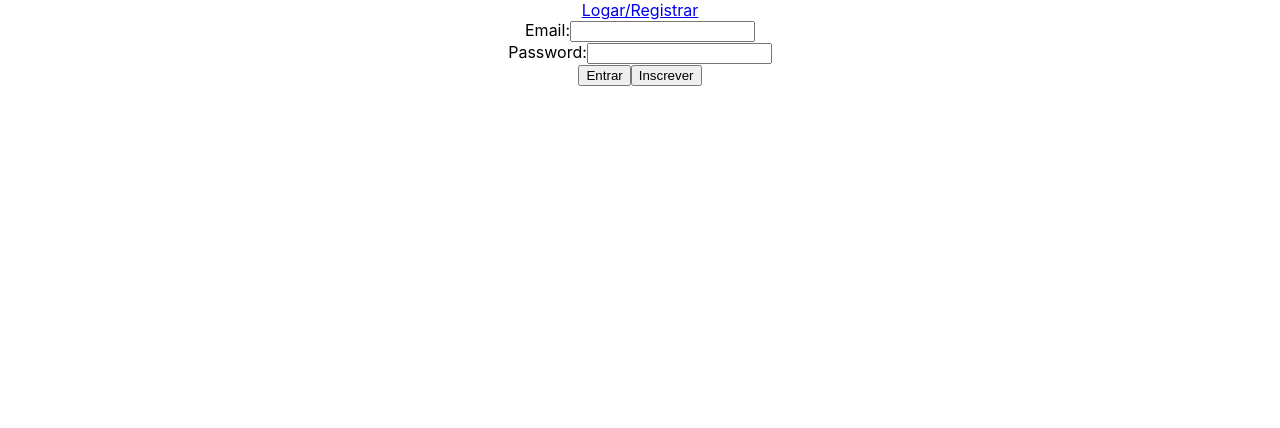
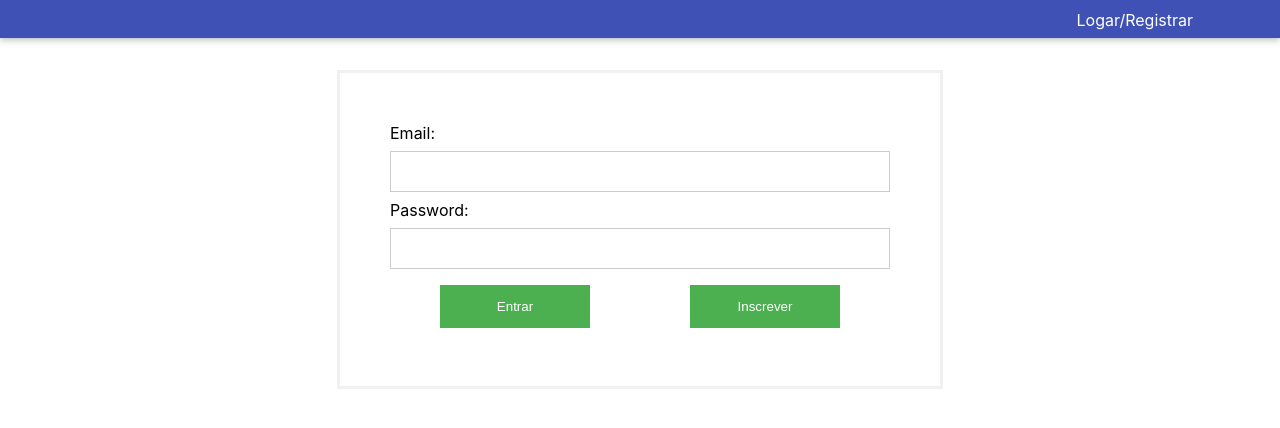
Before and after one commit to adrianosotos/course-crud, a React (Create React App) app in the folder client/: page /#/login in a window 1280 px wide. Shown: the top 428 px of the page. Built offline with nearby package versions, Linux system fonts and the light colour scheme; no server answers.

Commit message:
feat: styles

```diff
--- a/client/src/components/courseFilter.js
+++ b/client/src/components/courseFilter.js
@@ -9,8 +9,9 @@ function CourseFilter ({ filters, setSelectedFilter }) {
   return (
     <div>
       <Select
-        label={'Selecione o Curso'}
+        label={'Selecione o Curso:'}
         onChange={handleSelectedFilter}
+        styleClass={'filter-select'}
       >
           <option value='/'>TODOS</option>
           {filters.map(filter => {
--- a/client/src/components/courseForm.js
+++ b/client/src/components/courseForm.js
@@ -99,16 +99,8 @@ function CourseForm ({ cleanSelectedCourse, selectedCourse, updateCourse, delete
 
   return (
     <>
-      <form>
-        <Input
-          label={'Nível'}
-          onChange={handleChange}
-          name={'level'}
-          value={course.level || ''}
-          onBlur={onBlur}
-          error={errors.level}
-        />
-
+      <form className='course-form'>
+        <div className='row'>
           <Input
             label={'Curso'}
             onChange={handleChange}
@@ -116,8 +108,11 @@ function CourseForm ({ cleanSelectedCourse, selectedCourse, updateCourse, delete
             value={course.name || ''}
             onBlur={onBlur}
             error={errors.name}
+            styleClass={'course-input'}
           />
+        </div>
 
+        <div className='row'>
           <Input
             label={'Livro'}
             onChange={handleChange}
@@ -125,6 +120,7 @@ function CourseForm ({ cleanSelectedCourse, selectedCourse, updateCourse, delete
             value={course.book || ''}
             onBlur={onBlur}
             error={errors.book}
+            styleClass={'course-input'}
           />
 
           <Input
@@ -134,30 +130,32 @@ function CourseForm ({ cleanSelectedCourse, selectedCourse, updateCourse, delete
             value={course.bookPublisher || ''}
             onBlur={onBlur}
             error={errors.bookPublisher}
+            styleClass={'course-input'}
+          />
+        </div>
+
+        <div className='row'>
+        <Input
+            label={'Nível'}
+            onChange={handleChange}
+            name={'level'}
+            value={course.level || ''}
+            onBlur={onBlur}
+            error={errors.level}
+            styleClass={'course-input small-input'}
           />
 
           <Select
-          label={'Ativo'}
+            label={'Ativo:'}
             onChange={handleChange}
             name={'active'}
             value={course.active || ''}
             onBlur={onBlur}
             error={errors.active}
+            styleClass={'course-input select'}
           >
             <option value="yes">Sim</option>
             <option value="no">Não</option>
-        </Select>
-
-        <Select
-          label={'Modalidade'}
-          onChange={handleChange}
-          name={'modality'}
-          value={course.modality || ''}
-          onBlur={onBlur}
-          error={errors.modality}
-        >
-          <option value="inPerson">Presencial</option>
-          <option value="online">À Distância</option>
           </Select>
 
           <Input
@@ -167,8 +165,20 @@ function CourseForm ({ cleanSelectedCourse, selectedCourse, updateCourse, delete
             value={course.duration || ''}
             onBlur={onBlur}
             error={errors.duration}
+            styleClass={'course-input small-input'}
           />
-
+          <Select
+            label={'Modalidade:'}
+            onChange={handleChange}
+            name={'modality'}
+            value={course.modality || ''}
+            onBlur={onBlur}
+            error={errors.modality}
+            styleClass={'course-input select'}
+          >
+            <option value="inPerson">Presencial</option>
+            <option value="online">À Distância</option>
+          </Select>
           <Input
             label={'Curso ID'}
             onChange={handleChange}
@@ -176,12 +186,20 @@ function CourseForm ({ cleanSelectedCourse, selectedCourse, updateCourse, delete
             value={course.courseId || ''}
             onBlur={onBlur}
             error={errors.courseId}
+            styleClass={'course-input small-input'}
           />
+        </div>
+
+        <div className='row'>
+
+        </div>
       </form>
+      <div className='controls'>
         <button onClick={handleSubmit}>Salvar</button>
         <button onClick={handleUpdateCourse}>Alterar</button>
         <button onClick={() => deleteCourse(course)}>Deletar</button>
         <button onClick={cleanSelectedCourse}>Limpar</button>
+      </div>
     </>
   )
 }
--- a/client/src/components/courseTable.js
+++ b/client/src/components/courseTable.js
@@ -18,14 +18,14 @@ function CourseTable ({ courses, selectCourse }) {
               id={index}
               onClick={selectCourse}
             >
-              <th>{active}</th>
-              <th>{courseId}</th>
-              <th>{level}</th>
-              <th>{name}</th>
-              <th>{book}</th>
-              <th>{bookPublisher}</th>
-              <th>{modality}</th>
-              <th>{duration}</th>
+              <td>{active}</td>
+              <td>{courseId}</td>
+              <td>{level}</td>
+              <td>{name}</td>
+              <td>{book}</td>
+              <td>{bookPublisher}</td>
+              <td>{modality}</td>
+              <td>{duration}</td>
             </tr>
           )
         }) }
--- a/client/src/components/header.js
+++ b/client/src/components/header.js
@@ -9,15 +9,16 @@ function Header () {
 
   return (
     <header>
-      {
-        user ?
+      <nav>
+        {user ?
             <>
               <Link to='/'>Dashboard</Link>
-            <button to='/' onClick={logoutUser}>Sair</button>
+              <a to='/' onClick={logoutUser}>Sair</a>
             </>
             :
             <Link to='/'>Logar/Registrar</Link>
         }
+      </nav>
     </header>
   )
 }
--- a/client/src/components/input.js
+++ b/client/src/components/input.js
@@ -1,11 +1,11 @@
-function Input ({ label, onChange, name, type, value, error, onBlur}) {
+function Input ({ label, onChange, name, type, value, error, onBlur, styleClass }) {
   return (
-    <div className='input-wrapper'>
+    <div className={styleClass}>
       <label>{label}:</label>
       <input
         onChange={(e) => onChange(e)}
+        type={type || 'text'}
         name={name}
-        type={type}
         value={value}
         onBlur={onBlur}
       />
--- a/client/src/components/select.js
+++ b/client/src/components/select.js
@@ -1,6 +1,6 @@
-function Select ({children, label, onChange, name, value, error, onBlur}) {
+function Select ({children, label, onChange, name, value, error, onBlur, styleClass = ''}) {
   return (
-    <>
+    <div className={styleClass}>
       <label>{label}</label>
       <select
         value={value}
@@ -12,7 +12,7 @@ function Select ({children, label, onChange, name, value, error, onBlur}) {
         { children.map(option => option) }
       </select>
       <div className='input-error'>{error}</div>
-    </>
+    </div>
   )
 }
 
--- a/client/src/pages/dashboard.js
+++ b/client/src/pages/dashboard.js
@@ -57,7 +57,7 @@ function Dashboard () {
   }
 
   return (
-    <div>
+    <div className="dashboard">
       <CourseFilter
         filters={filters}
         setSelectedFilter={setSelectedFilter}
--- a/client/src/pages/login.js
+++ b/client/src/pages/login.js
@@ -28,7 +28,7 @@ function Login () {
   }
 
   return (
-    <div>
+    <div className="login-form">
       <div>
            { error && error.messages }
       </div>
@@ -41,6 +41,7 @@ function Login () {
         <Input
           label="Password"
           name="password"
+          type={'password'}
           onChange={handleChange}
         />
       </form>
--- a/client/src/styles/App.css
+++ b/client/src/styles/App.css
@@ -1,38 +1,218 @@
-.App {
-  text-align: center;
+body {
+  margin-top: 70px;
 }
 
-.App-logo {
-  height: 40vmin;
-  pointer-events: none;
+header {
+  position: fixed;
+  top: 0;
+  right: 0;
+  left: 0;
+  height: 2.4rem;
+  -webkit-transition: background-color .25s,color .25s;
+  transition: background-color .25s,color .25s;
+  background-color: #3f51b5;
+  color: #fff;
+  box-shadow: none;
+  z-index: 2;
+  -webkit-backface-visibility: hidden;
+  backface-visibility: hidden;
+  box-shadow: 0 0 0.2rem rgb(0 0 0 / 10%), 0 0.2rem 0.4rem rgb(0 0 0 / 20%);
 }
 
-@media (prefers-reduced-motion: no-preference) {
-  .App-logo {
-    animation: App-logo-spin infinite 20s linear;
-  }
+nav {
+  max-width: 90%;
+  margin: 10px auto;
+  text-align: right;
 }
 
-.App-header {
-  background-color: #282c34;
-  min-height: 100vh;
+nav a {
+  color: #ffffff;
+  text-decoration: none;
+  margin: 2%;
+  cursor: pointer;
+}
+
+nav a:hover {
+  color: black;
+}
+
+.login-form {
+  border: 3px solid #f1f1f1;
+  width: 500px;
+  padding: 50px;
+  margin: auto;
+}
+
+.login-form input {
+  width: 100%;
+  padding: 12px 20px;
+  margin: 8px 0;
+  display: inline-block;
+  border: 1px solid #ccc;
+  box-sizing: border-box;
+}
+
+.login-form button {
+  background-color: #4CAF50;
+  color: white;
+  padding: 14px 20px;
+  margin: 8px 50px;
+  border: none;
+  cursor: pointer;
+  width: 30%;
+}
+
+.dashboard {
+  margin: auto;
+  width: 70%;
+  border: 3px solid #f1f1f1;
+  padding: 30px;
+}
+
+.filter-select label {
+  margin-right: 10px;
+}
+
+.filter-select select {
+  width: 200px;
+}
+
+.course-form {
+  width: 100%;
+}
+
+.course-form .row {
   display: flex;
-  flex-direction: column;
-  align-items: center;
-  justify-content: center;
-  font-size: calc(10px + 2vmin);
+  width: 100%;
+  margin: 10px 0;
+}
+
+.course-input {
+  margin-right: 20px;
+}
+
+.course-input.select {
+  padding-top: 5px;
+}
+
+.course-form label {
+  margin-right: 5px;
+}
+
+.course-form input {
+  width: 500px;
+  margin: 5px;
+}
+
+.small-input input{
+  width: 40px;
+}
+
+.controls {
+  margin: 10px
+}
+
+.controls button {
+  background-color: #4CAF50;
+  color: white;
+  padding: 14px 20px;
+  margin: 7px;
+  border: none;
+  cursor: pointer;
+  width: 100px;
+}
+
+table {
+  width: 100%;
+  border-collapse: collapse;
+}
+
+td, th {
+  border: 1px solid #ddd;
+  padding: 8px;
+}
+
+tr:nth-child(even){
+  background-color: #f2f2f2;
+}
+
+tr:hover {
+  background-color: #ddd;
+}
+
+th {
+  padding-top: 12px;
+  padding-bottom: 12px;
+  text-align: left;
+  background-color: #4CAF50;
   color: white;
 }
 
-.App-link {
-  color: #61dafb;
+@media only screen and (max-width: 756px) {
+  .login-form {
+    width: 60%;
+  }
+
+  .login-form button {
+    width: 100%;
+    margin: 10px auto;
+  }
+
+  .dashboard {
+    width: 70%;
+  }
+
+  .course-form .row {
+    flex-direction: column;
+  }
+
+  .course-form input {
+    width: 100%;
+    margin: 5px;
+  }
+
+  .small-input input{
+    width: 47%;
+  }
+
+  table, thead, tbody, th, td, tr {
+    display: block;
+  }
+
+  thead tr {
+    position: absolute;
+    top: -9999px;
+    left: -9999px;
+  }
+
+  tr { border: 1px solid #ccc; }
+
+  td {
+    border: none;
+    border-bottom: 1px solid #eee;
+    position: relative;
+    padding-left: 50%;
+  }
+
+  th {
+    display: none;
+  }
+
+  td:before {
+    position: absolute;
+    top: 6px;
+    left: 6px;
+    width: 45%;
+    padding-right: 10px;
+    white-space: nowrap;
+  }
+
+  td:nth-of-type(1):before { content: "Ativo"; }
+  td:nth-of-type(2):before { content: "Curso ID"; }
+  td:nth-of-type(3):before { content: "Nível"; }
+  td:nth-of-type(4):before { content: "Curso"; }
+  td:nth-of-type(5):before { content: "Livro"; }
+  td:nth-of-type(6):before { content: "Editora"; }
+  td:nth-of-type(7):before { content: "Modalidade"; }
+  td:nth-of-type(8):before { content: "Carga Horária"; }
 }
-
-@keyframes App-logo-spin {
-  from {
-    transform: rotate(0deg);
-  }
-  to {
-    transform: rotate(360deg);
-  }
-}
```
Lines whose indentation alone changed are shown as unchanged.
